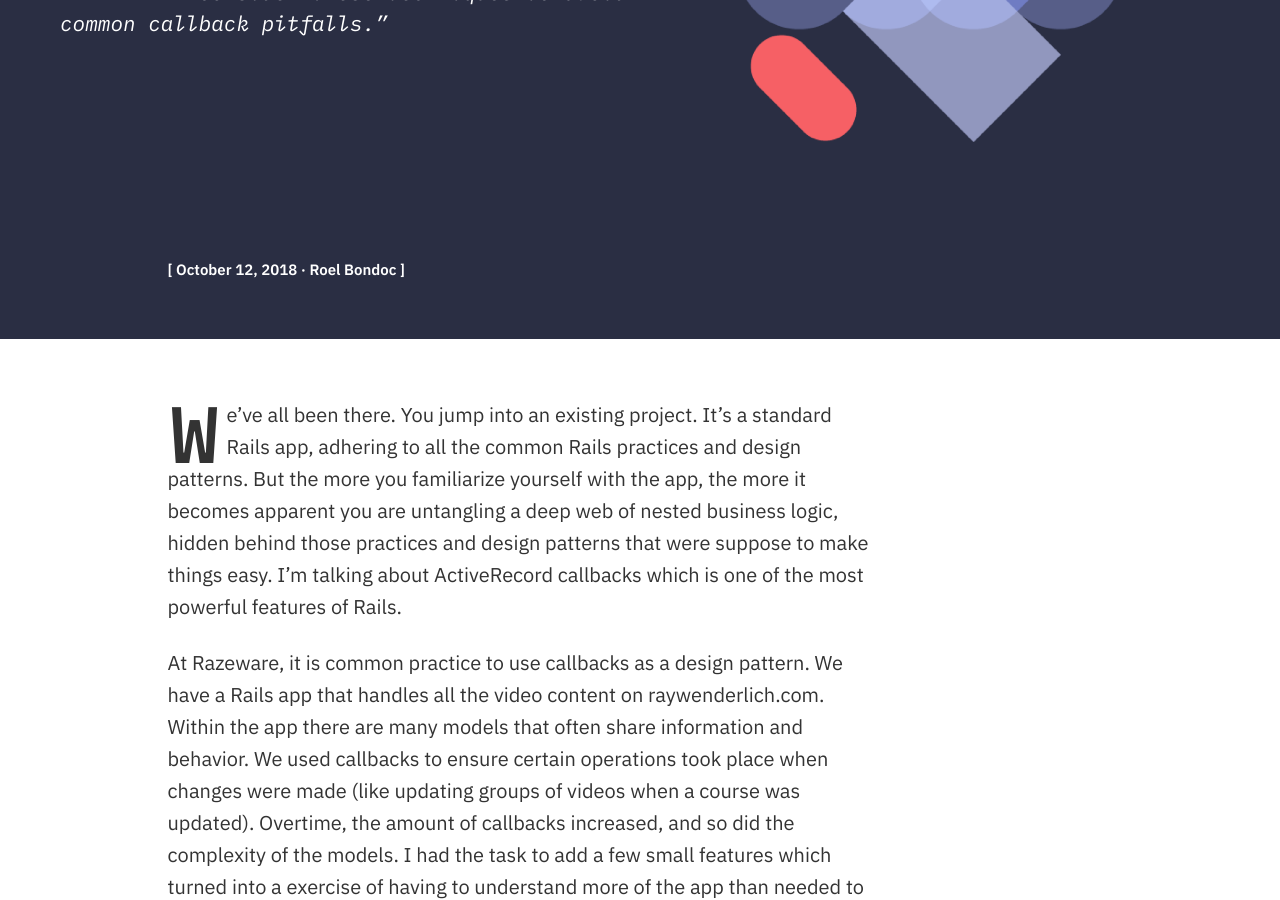
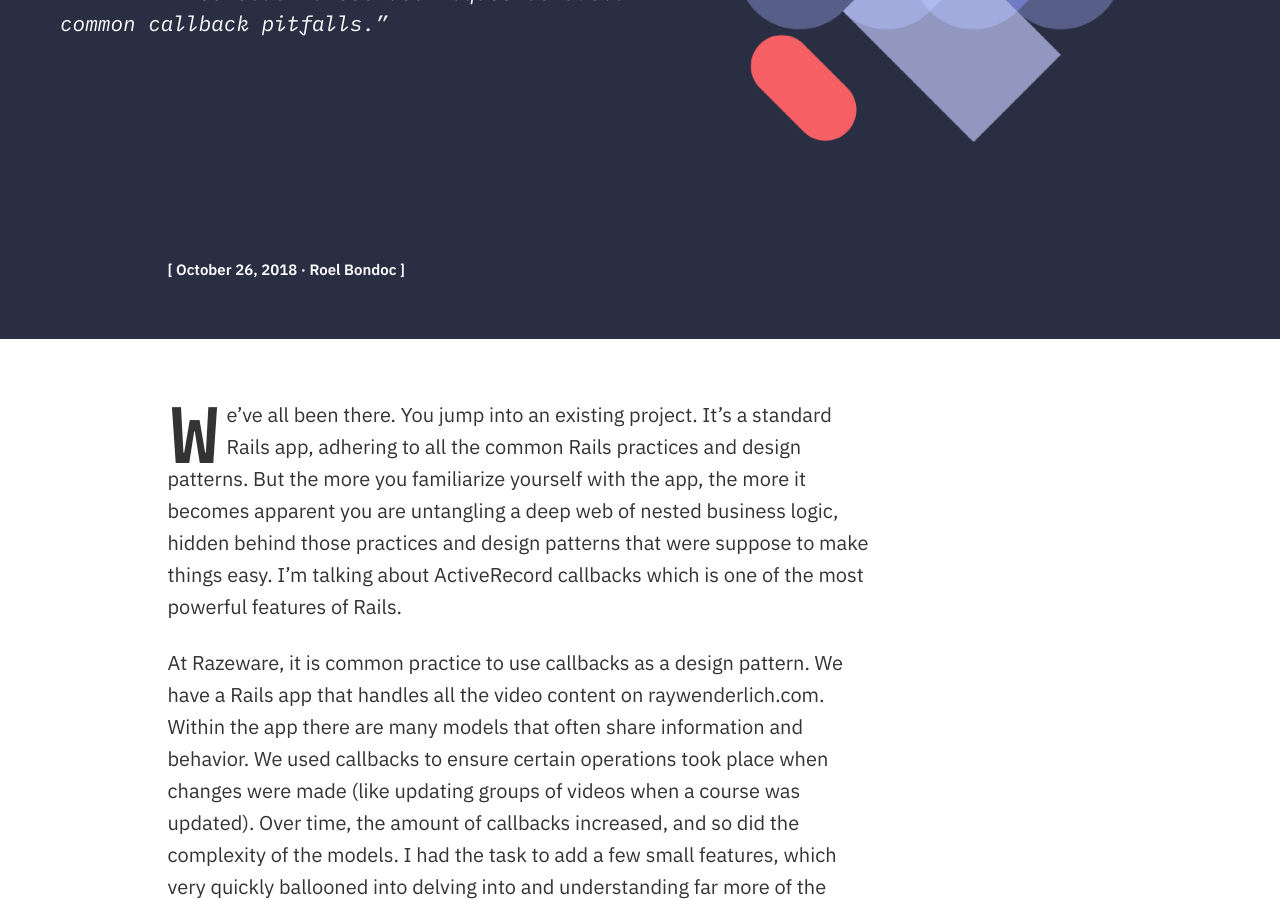
Before and after one commit to razeware/razeware.github.io, a Jekyll site: the page built from _posts/2018-07-13-active-record-callbacks.md, in a window 1280 px wide and 900 px high, scrolled down 561 px. Built offline with Jekyll 4.4.1, drawn with Linux system fonts in a browser that asks for light colours; nearby versions of some CDN libraries; some of the changed text lies outside the part shown.

Commit message:
Final edits

```diff
--- a/_posts/2018-07-13-active-record-callbacks.md
+++ b/_posts/2018-07-13-active-record-callbacks.md
@@ -2,11 +2,12 @@
 layout: post
 logo: "--white"
 header_style: "c-header--white"
-title: "Working with ActiveRecord Callback"
-date: "October 12, 2018"
+title: "Working with ActiveRecord Callbacks"
+date: "October 26, 2018"
 author: "Roel Bondoc"
 author_role: "Fullstack Developer Razeware"
-author_image: "roel-bondoc"
+author_bio: "Interests: Ruby on Rails, games, and basketball."
+author_image: "roel-bondoc@2x.jpeg"
 color: "#2A2E43"
 image: "/assets/img/pattern-2.png"
 category: "development"
@@ -15,13 +16,13 @@
 
 We've all been there. You jump into an existing project. It's a standard Rails app, adhering to all the common Rails practices and design patterns. But the more you familiarize yourself with the app, the more it becomes apparent you are untangling a deep web of nested business logic, hidden behind those practices and design patterns that were suppose to make things easy. I'm talking about ActiveRecord callbacks which is one of the most powerful features of Rails.
 
-At Razeware, it is common practice to use callbacks as a design pattern. We have a Rails app that handles all the video content on raywenderlich.com. Within the app there are many models that often share information and behavior. We used callbacks to ensure certain operations took place when changes were made (like updating groups of videos when a course was updated). Overtime, the amount of callbacks increased, and so did the complexity of the models. I had the task to add a few small features which turned into a exercise of having to understand more of the app than needed to complete the task.
+At Razeware, it is common practice to use callbacks as a design pattern. We have a Rails app that handles all the video content on raywenderlich.com. Within the app there are many models that often share information and behavior. We used callbacks to ensure certain operations took place when changes were made (like updating groups of videos when a course was updated). Over time, the amount of callbacks increased, and so did the complexity of the models. I had the task to add a few small features, which very quickly ballooned into delving into and understanding far more of the codebase than should have been necessary.
 
 It is important to carefully consider when and where you use callbacks, otherwise you can easily find yourself in a predicament. With each callback you write, and as each day passes, you are adding to the mental requirement needed to understand how your models work. Let's take a look at some of the common issues you may run into and how we can work around them.
 
 ## Premature usage
 
-Sometimes you have to resist the temptation to use a tool just because it is there. This is basically the same idea as avoiding premature optimization: Until you know what you need to optimize, it’s better to follow the long route so that you can fully understand the issue before you over-design the solution.
+Sometimes you have to resist the temptation to use a tool just because it is there. This is the same idea as avoiding premature optimization: until you know what you need to optimize, it's better to prioritise code readability over optimisation, ensuring that you fully understand the issue before you over-design the solution.
 
 Consider the following business requirement:
 
```
Also changed, not shown: other parts of _posts/2018-07-13-active-record-callbacks.md (+1 -1 lines), assets/img/roel-bondoc@2x.jpeg (added).
